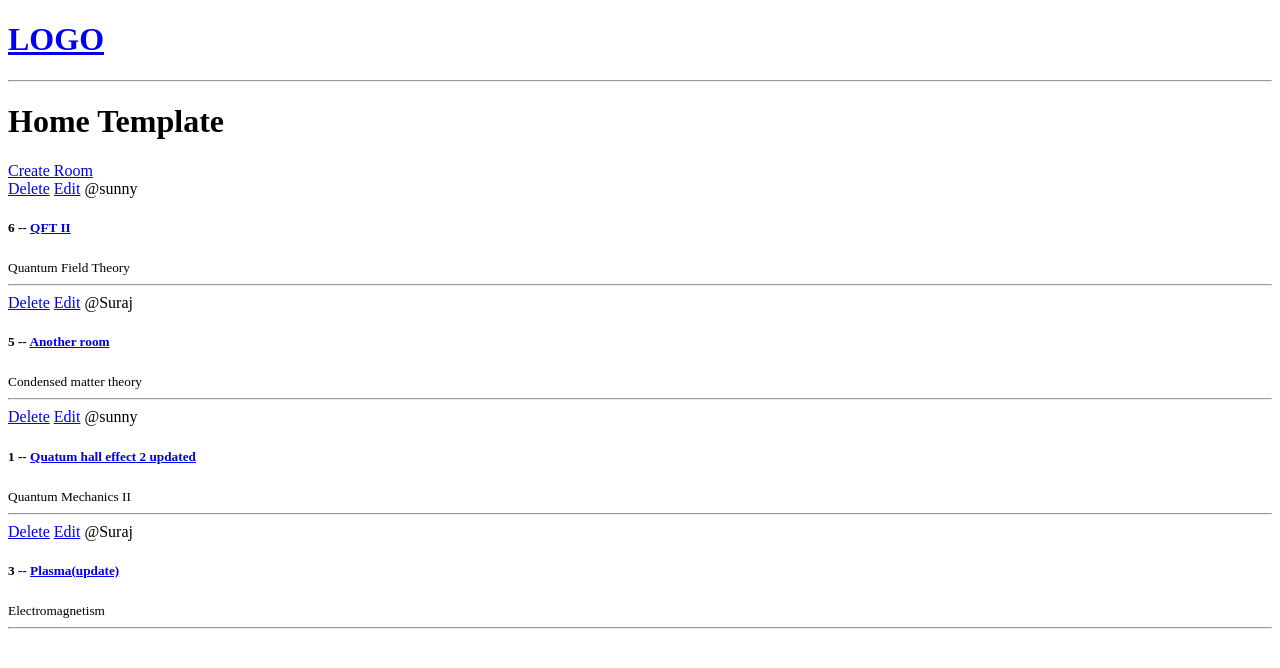
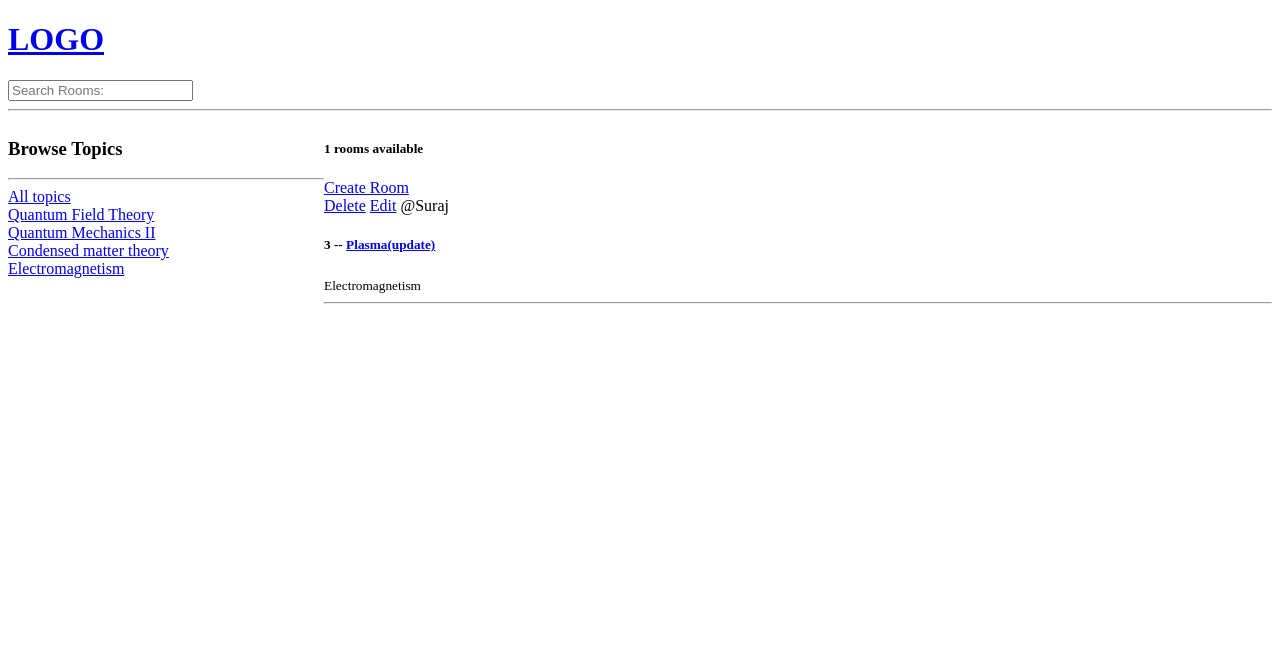
Before and after one commit to sunny-k-singh/djangoProject, a Django app: a page that uses templates/navbar.html in a window 1280 px wide. Shown: the top 668 px of the page. Run offline with Django 3.2, Linux system fonts and the light colour scheme; data comes from the database, SQL or seed files in the repository; both versions use the stored data as it was after the commit.

Commit message:
feat/added search functionality

```diff
--- a/base/templates/base/home.html
+++ b/base/templates/base/home.html
@@ -1,9 +1,35 @@
 {% extends 'main.html' %}
 
 {% block content %}
-<h1>Home Template</h1>
+
+<style>
+
+    .home-container{
+        display: grid;
+        grid-template-columns: 1fr 3fr;
+    }
+
+</style>
+
+<div class="home-container">
 
     <div>
+        <h3>Browse Topics</h3>
+        <hr>
+        <!--{{topic}}-->
+        <div>
+            <a href="{% url 'home' %}">All topics</a>
+        </div>
+
+        {% for topics in topic %}
+        <div>
+            <a href="{% url 'home' %}?q={{topics.name}}">{{topics.name}}</a>
+        </div>
+        {% endfor %}
+    </div>
+
+    <div>
+        <h5>{{room_count}} rooms available</h5>
         <a href="{% url 'create-room' %}">Create Room</a>
         <div>
             {% for room in rooms %}
@@ -19,6 +45,7 @@
                 <hr>
             {% endfor %}
         </div>
+    </div>
         <!-- {% for hous in houses %}
             <h5>{{hous.id}} -- {{hous.name}}</h5>
              <!-- Here we are basically iterating through the room list where each item is a dictionary  -->
--- a/base/views.py
+++ b/base/views.py
@@ -1,6 +1,7 @@
 from django.shortcuts import render,redirect
-from .models import Room
+from .models import Room, Topic
 from .forms import RoomForm
+from django.db.models import Q
 # Create your views here.
 #from django.http import HttpResponse
 
@@ -10,8 +11,22 @@
 
 def home(request): #request object is http object which tells us the kind of request method is sent and the kind of data that is being sent as a request
     #return HttpResponse("Home page")
-    rooms=Room.objects.all()
-    context = {"rooms":rooms}
+    q=request.GET.get('q')
+
+    if q!=None:
+
+        rooms=Room.objects.filter(
+            Q(topic__name__icontains=q) |
+            Q(name__icontains=q) |
+            Q(description__icontains=q)
+            #Q(host__name__icontains=q)
+
+        )
+    else:
+        rooms=Room.objects.filter()
+    room_count=rooms.count() #slower version is len(rooms) since rooms is basically a list of dictionaries after all
+    topic=Topic.objects.all()
+    context = {"rooms":rooms, "topic": topic, "room_count": room_count}
     return render(request, 'base/home.html', context)
 
 def room(request, pk):
@@ -57,13 +72,13 @@
     return render(request,'base/room_form.html',context)
 
 def deleteRoom(request,pk):
-    print("delete room views is entered")
+    #print("delete room views is entered")
     room=Room.objects.get(id=pk)
     context={"obj":room}
     if request.method=='POST':
         room.delete()
         return redirect('home')
-    print("control flow just before rendering")
+    #print("control flow just before rendering")
     return render(request, 'base/delete.html', context)
 
 
--- a/templates/navbar.html
+++ b/templates/navbar.html
@@ -1,5 +1,8 @@
 <a href="/">
     <h1>LOGO</h1>
 </a>
+<form method="GET" action="{% url 'home' %}">
+    <input type="text" name="q" placeholder="Search Rooms:" />
 
+</form>
 <hr>
```
Also changed, not shown: db.sqlite3. Lines whose indentation alone changed are shown as unchanged.
